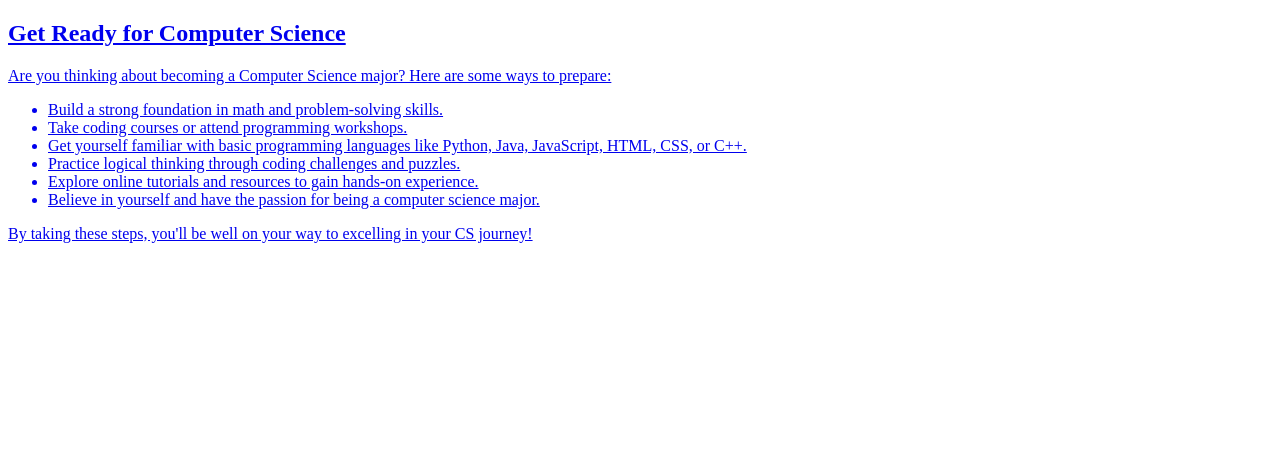
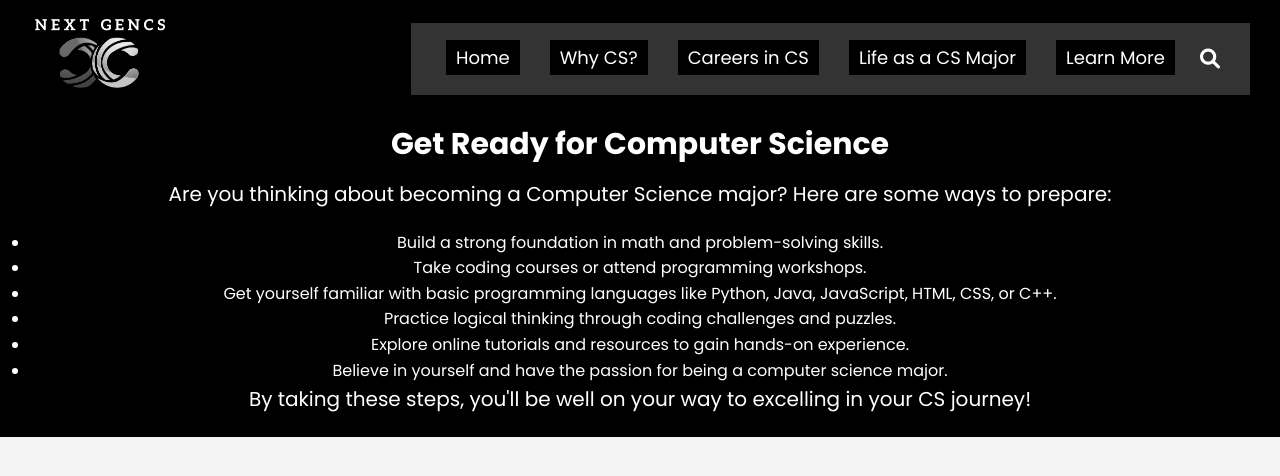
Before and after one commit to Ujackline/SE4Project, a plain HTML site: page get_ready_cs.html in a window 1280 px wide. Drawn offline with Linux system fonts and the light colour scheme.

Commit message:
changed explore

```diff
--- a/get_ready_cs.html
+++ b/get_ready_cs.html
@@ -5,6 +5,10 @@
     <meta charset="UTF-8">
     <title>Get Ready for CS</title>
     <meta name="viewport" content="width=device-width, initial-scale=1.0">
+    <link rel="stylesheet" href="styles.css">
+
+    <link href="https://fonts.googleapis.com/css2?family=Poppins:wght@400;500;700&display=swap" rel="stylesheet">
+    <link rel="stylesheet" href="https://cdnjs.cloudflare.com/ajax/libs/font-awesome/6.0.0-beta3/css/all.min.css">
 
 </head>
 
@@ -12,7 +16,40 @@
     <header>
         <div id="logo">
             <a href="index.html">
+                <img src="images/logo.png" alt="NextGenCS Logo" height="100px">
+            </a>
+        </div>
 
+        <nav>
+            <ul class="menu">
+                <li><a href="index.html">Home</a></li>
+                <li><a href="why_cs.html">Why CS?</a></li>
+                <li class="dropdown">
+                    <a href="jobsCS.html" class="dropbtn">Careers in CS</a>
+                    <div class="dropdown-content">
+                        <a href="jobsCS.html">Work Opportunities</a>
+                        <a href="Salaries.html">Get Paid</a>
+                    </div>
+                </li>
+
+                <li><a href="Cs_exeperience.html">Life as a CS Major</a></li>
+                <li class="dropdown">
+                    <a href="learning.html">Learn More</a>
+                    <div class="dropdown-content">
+                        <a href="history.html">History of CS</a>
+                        <a href="csskills.html">CS Skills</a>
+                        <a href="get_ready_cs.html">Prepare for CS</a>
+                        <a href="learning.html">Resources</a>
+                        <a href="CSfunfacts.html">CS Funfacts</a>
+                    </div>
+                </li>
+            </ul>
+
+            <div class="search-icon">
+                <a href="#"><i class="fas fa-search"></i></a>
+            </div>
+        </nav>
+    </header>
     <main>
         <section class="hero">
             <h1>Get Ready for Computer Science</h1>
```
Also changed, not shown: explore_with_us.html (+6 -1 lines).
